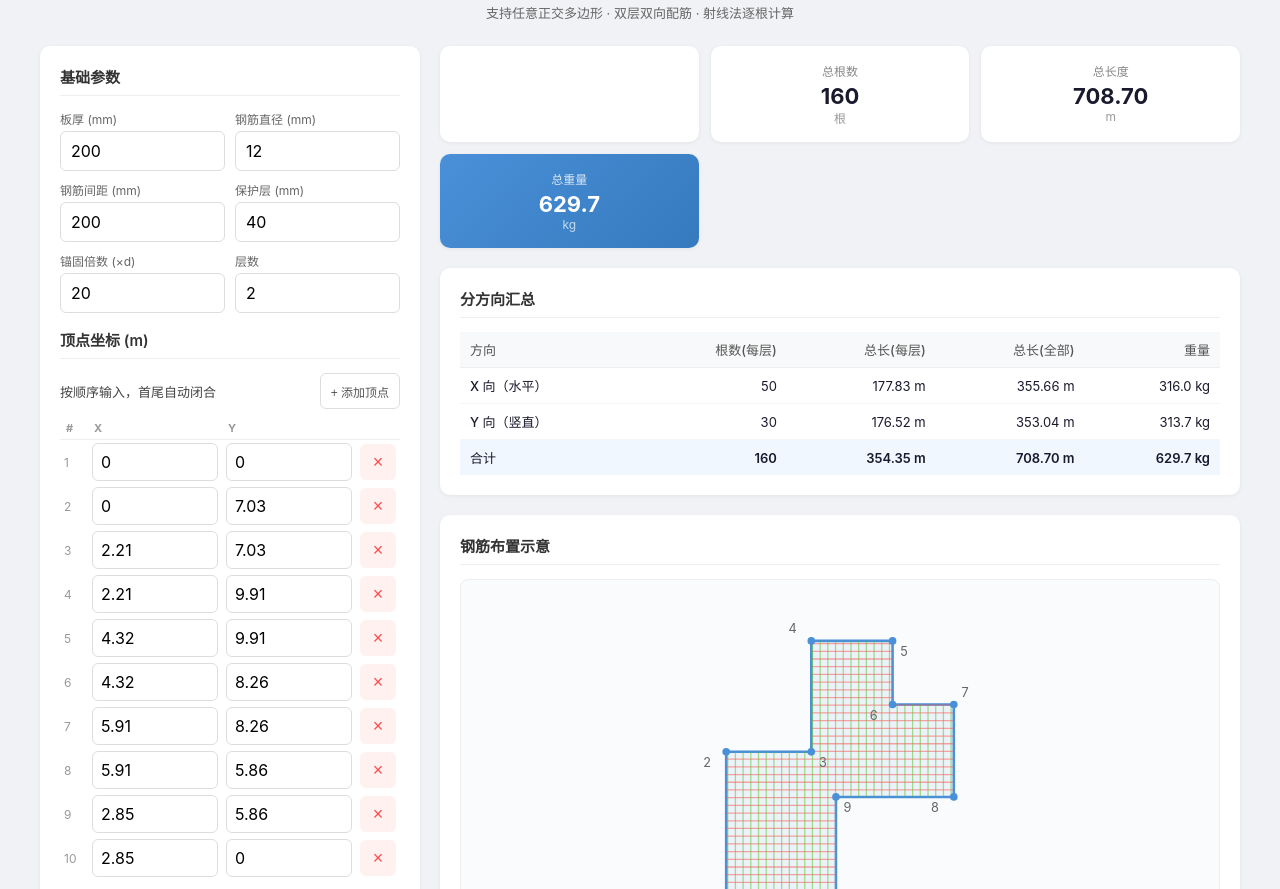
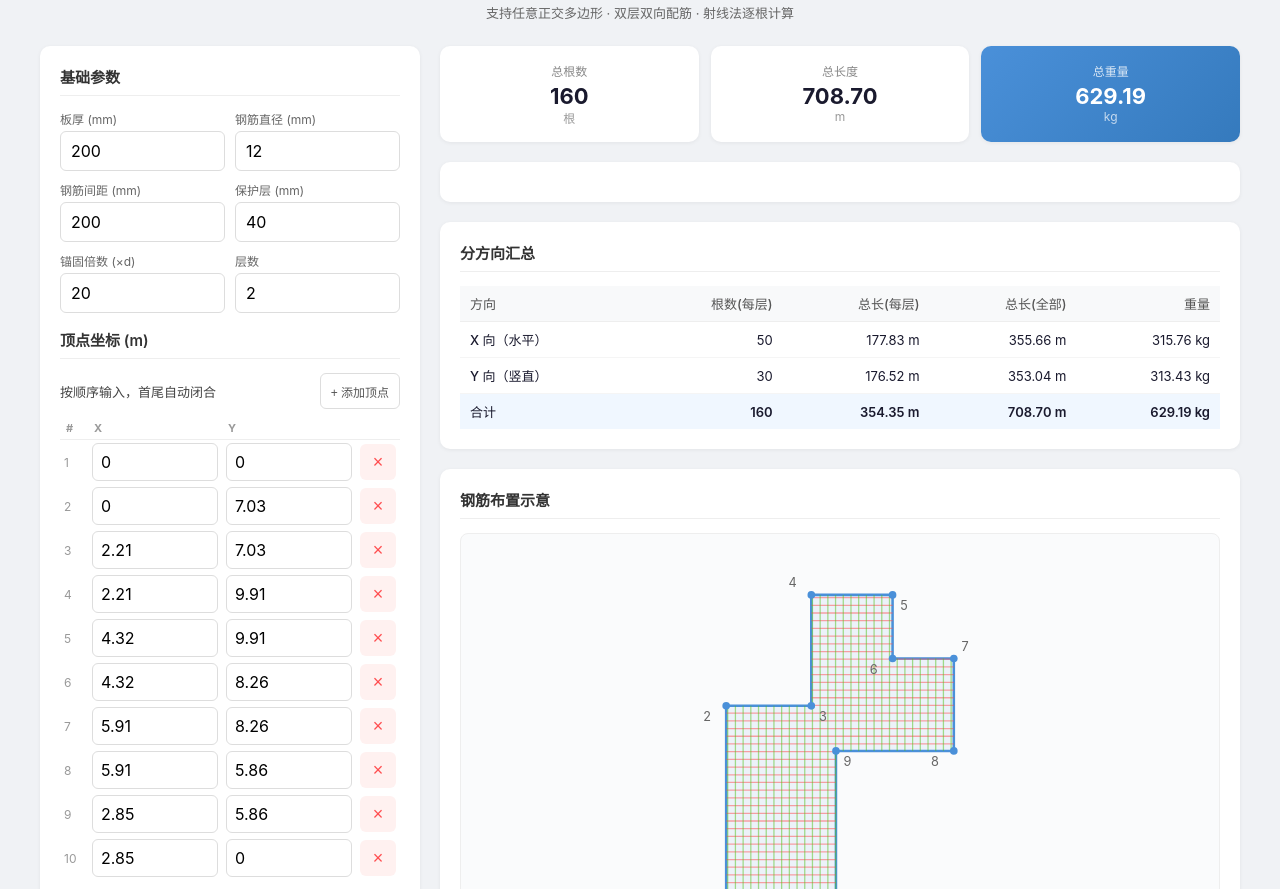
Before and after one commit to chenjianfei248-hash/-, a plain HTML site: page index.html in a window 1280 px wide. Shown: the part 59-948 px from the top of the page. Drawn offline with Linux system fonts and the light colour scheme.

Commit message:
Insert AdSense loader and ad slot below calculation summary cards

```diff
--- a/index.html
+++ b/index.html
@@ -4,7 +4,10 @@
 <meta charset="UTF-8">
 <meta name="viewport" content="width=device-width, initial-scale=1, viewport-fit=cover">
 <meta name="theme-color" content="#f0f2f5">
+<meta name="google-adsense-account" content="ca-pub-5080388241761388">
 <title>多边形基础底板钢筋量计算器</title>
+<script async src="https://pagead2.googlesyndication.com/pagead/js/adsbygoogle.js?client=ca-pub-5080388241761388"
+     crossorigin="anonymous"></script>
 <style>
 * { margin: 0; padding: 0; box-sizing: border-box; }
 :root { color-scheme: light; }
@@ -127,21 +130,22 @@ svg text { font-family: -apple-system, "Microsoft YaHei", sans-serif; }
   </section>
 
   <section class="results-area" aria-label="计算结果">
-    <div class="summary-cards" id="summaryCards"><div class="panel">
-  <ins class="adsbygoogle"
-       style="display:block"
-       data-ad-client="ca-pub-5080388241761388"
-       data-ad-slot="广告位ID"
-       data-ad-format="auto"
-       data-full-width-responsive="true"></ins>
-  <script>
-    (adsbygoogle = window.adsbygoogle || []).push({});
-  </script>
-</div>
+    <div class="summary-cards" id="summaryCards">
       <div class="card"><div class="label">总根数</div><div class="value" id="totalCount">-</div><div class="unit">根</div></div>
       <div class="card"><div class="label">总长度</div><div class="value" id="totalLength">-</div><div class="unit">m</div></div>
       <div class="card highlight"><div class="label">总重量</div><div class="value" id="totalWeight">-</div><div class="unit">kg</div></div>
     </div>
+    <section class="panel" aria-label="广告">
+      <ins class="adsbygoogle"
+           style="display:block"
+           data-ad-client="ca-pub-5080388241761388"
+           data-ad-slot="6713291468"
+           data-ad-format="auto"
+           data-full-width-responsive="true"></ins>
+      <script>
+        (adsbygoogle = window.adsbygoogle || []).push({});
+      </script>
+    </section>
     <section class="panel">
       <h2>分方向汇总</h2>
       <div class="table-scroll"><table class="dir-table" id="dirTable">
@@ -169,7 +173,7 @@ function renderVertices() {
   const tbody = document.getElementById('vertexBody'); tbody.innerHTML = '';
   vertices.forEach((v, i) => {
     const tr = document.createElement('tr');
-    tr.innerHTML = `<td style="width:28px;color:#999;font-size:12px;">${i+1}</td><td><input aria-label="顶点 ${i+1} X 坐标" type="number" step="0.01" value="${v[0]}" onchange="updateVertex(${i},0,this.value)"></td><td><input aria-label="顶点 ${i+1} Y 坐标" type="number" step="0.01" value="${v[1]}" onchange="updateVertex(${i},1,this.value)"></td><td><button class="del-btn" onclick="removeVertex(${i})" title="删除顶点 ${i+1}" aria-label="删除顶点 ${i+1}">×</button></td>`;
+    tr.innerHTML = `<td style="width:28px;color:#999;font-size:12px;">${i+1}</td><td><input aria-label="顶点 ${i+1} X 坐标" type="number" step="0.01" value="${v[0]}" onchange="updateVertex(${i},0,this.value)"></td><td><input aria-label="顶点 ${i+1} Y 坐标" type="number" step="0.01" value="${v[1]}" onchange="updateVertex(${i},1,this.value)"></td><td><button class="del-btn" aria-label="删除顶点 ${i+1}" onclick="removeVertex(${i})">×</button></td>`;
     tbody.appendChild(tr);
   });
 }
@@ -197,31 +201,29 @@ function calcDirection(poly,direction,cover,anchor,spacing) {
 }
 function calculate() {
   const errEl=document.getElementById('errorMsg');errEl.style.display='none';
-  const cover=parseFloat(document.getElementById('cover').value)/1000,dia=parseFloat(document.getElementById('rebarDia').value)/1000,spacing=parseFloat(document.getElementById('rebarSpacing').value)/1000,anchorFactor=parseFloat(document.getElementById('anchorFactor').value),layers=parseInt(document.getElementById('layers').value),anchor=anchorFactor*dia,density=dia*dia*1000*1000*.00617;
-  if(!Number.isFinite(cover)||!Number.isFinite(dia)||!Number.isFinite(spacing)||!Number.isFinite(anchorFactor)||!Number.isFinite(layers)||cover<=0||dia<=0||spacing<=0||anchorFactor<0||layers<1){errEl.textContent='参数错误：请检查各参数';errEl.style.display='block';return;}
+  const cover=parseFloat(document.getElementById('cover').value)/1000,dia=parseFloat(document.getElementById('rebarDia').value)/1000,spacing=parseFloat(document.getElementById('rebarSpacing').value)/1000,anchorFactor=parseFloat(document.getElementById('anchorFactor').value),layers=parseInt(document.getElementById('layers').value,10),anchor=anchorFactor*dia;
+  if(!Number.isFinite(cover)||!Number.isFinite(dia)||!Number.isFinite(spacing)||!Number.isFinite(anchorFactor)||!Number.isFinite(layers)||cover<=0||dia<=0||spacing<=0||anchorFactor<0||layers<1){errEl.textContent='请输入有效的正数参数';errEl.style.display='block';return;}
   if(vertices.length<3){errEl.textContent='顶点数不足，至少需要 3 个顶点';errEl.style.display='block';return;}
-  const xDetails=calcDirection(vertices,'X',cover,anchor,spacing),yDetails=calcDirection(vertices,'Y',cover,anchor,spacing),xLenPerLayer=xDetails.reduce((s,d)=>s+d.length,0),yLenPerLayer=yDetails.reduce((s,d)=>s+d.length,0),xLenTotal=xLenPerLayer*layers,yLenTotal=yLenPerLayer*layers,grandTotal=xLenTotal+yLenTotal,grandWeight=grandTotal*density,grandCount=(xDetails.length+yDetails.length)*layers;
-  document.getElementById('totalCount').textContent=grandCount;document.getElementById('totalLength').textContent=grandTotal.toFixed(2);document.getElementById('totalWeight').textContent=grandWeight.toFixed(1);
-  document.getElementById('dirTableBody').innerHTML=`<tr><td>X 向（水平）</td><td>${xDetails.length}</td><td>${xLenPerLayer.toFixed(2)} m</td><td>${xLenTotal.toFixed(2)} m</td><td>${(xLenTotal*density).toFixed(1)} kg</td></tr><tr><td>Y 向（竖直）</td><td>${yDetails.length}</td><td>${yLenPerLayer.toFixed(2)} m</td><td>${yLenTotal.toFixed(2)} m</td><td>${(yLenTotal*density).toFixed(1)} kg</td></tr><tr class="total-row"><td>合计</td><td>${grandCount}</td><td>${(xLenPerLayer+yLenPerLayer).toFixed(2)} m</td><td>${grandTotal.toFixed(2)} m</td><td>${grandWeight.toFixed(1)} kg</td></tr>`;
+  const xDetails=calcDirection(vertices,'X',cover,anchor,spacing),yDetails=calcDirection(vertices,'Y',cover,anchor,spacing),xLenPerLayer=xDetails.reduce((s,d)=>s+d.length,0),yLenPerLayer=yDetails.reduce((s,d)=>s+d.length,0);
+  const xLenTotal=xLenPerLayer*layers,yLenTotal=yLenPerLayer*layers,grandTotal=xLenTotal+yLenTotal,grandCount=(xDetails.length+yDetails.length)*layers,unitWeight=Math.PI*(dia*dia)/4*7850,grandWeight=grandTotal*unitWeight;
+  document.getElementById('totalCount').textContent=grandCount;document.getElementById('totalLength').textContent=grandTotal.toFixed(2);document.getElementById('totalWeight').textContent=grandWeight.toFixed(2);
+  document.getElementById('dirTableBody').innerHTML=`<tr><td>X 向（水平）</td><td>${xDetails.length}</td><td>${xLenPerLayer.toFixed(2)} m</td><td>${xLenTotal.toFixed(2)} m</td><td>${(xLenTotal*unitWeight).toFixed(2)} kg</td></tr><tr><td>Y 向（竖直）</td><td>${yDetails.length}</td><td>${yLenPerLayer.toFixed(2)} m</td><td>${yLenTotal.toFixed(2)} m</td><td>${(yLenTotal*unitWeight).toFixed(2)} kg</td></tr><tr class="total-row"><td>合计</td><td>${grandCount}</td><td>${(xLenPerLayer+yLenPerLayer).toFixed(2)} m</td><td>${grandTotal.toFixed(2)} m</td><td>${grandWeight.toFixed(2)} kg</td></tr>`;
   document.getElementById('detailPanel').style.display='block';
   document.getElementById('xDetailBody').innerHTML=xDetails.map((d,i)=>`<tr><td>${i+1}</td><td>${d.pos.toFixed(3)}</td><td>${d.span.toFixed(3)}</td><td>${d.length.toFixed(3)}</td></tr>`).join('');
   document.getElementById('yDetailBody').innerHTML=yDetails.map((d,i)=>`<tr><td>${i+1}</td><td>${d.pos.toFixed(3)}</td><td>${d.span.toFixed(3)}</td><td>${d.length.toFixed(3)}</td></tr>`).join('');
   drawSVG(vertices,xDetails,yDetails);
 }
 function drawSVG(poly,xDetails,yDetails) {
-  const svg=document.getElementById('rebarSvg'),xs=poly.map(p=>p[0]),ys=poly.map(p=>p[1]),xmin=Math.min(...xs),xmax=Math.max(...xs),ymin=Math.min(...ys),ymax=Math.max(...ys),W=580,H=380,pad=40,scale=Math.min((W-2*pad)/(xmax-xmin||1),(H-2*pad)/(ymax-ymin||1)),ox=pad+(W-2*pad-(xmax-xmin)*scale)/2,oy=pad+(H-2*pad-(ymax-ymin)*scale)/2;
+  const svg=document.getElementById('rebarSvg'),xs=poly.map(p=>p[0]),ys=poly.map(p=>p[1]),xmin=Math.min(...xs),xmax=Math.max(...xs),ymin=Math.min(...ys),ymax=Math.max(...ys),W=580,H=380,pad=40,scale=Math.min((W-2*pad)/(xmax-xmin),(H-2*pad)/(ymax-ymin)),ox=(W-(xmax-xmin)*scale)/2,oy=(H-(ymax-ymin)*scale)/2;
   const tx=x=>ox+(x-xmin)*scale,ty=y=>H-oy-(y-ymin)*scale;let html='';
   html+=`<polygon points="${poly.map(p=>`${tx(p[0])},${ty(p[1])}`).join(' ')}" fill="rgba(74,144,217,0.08)" stroke="#4a90d9" stroke-width="2"/>`;
   xDetails.forEach(d=>hlineIntersections(poly,d.pos).forEach(([a,b])=>html+=`<line x1="${tx(a)}" y1="${ty(d.pos)}" x2="${tx(b)}" y2="${ty(d.pos)}" stroke="rgba(255,77,79,0.5)" stroke-width="1"/>`));
   yDetails.forEach(d=>vlineIntersections(poly,d.pos).forEach(([a,b])=>html+=`<line x1="${tx(d.pos)}" y1="${ty(a)}" x2="${tx(d.pos)}" y2="${ty(b)}" stroke="rgba(82,196,26,0.5)" stroke-width="1"/>`));
   poly.forEach((p,i)=>{html+=`<circle cx="${tx(p[0])}" cy="${ty(p[1])}" r="3" fill="#4a90d9"/><text x="${tx(p[0])+(i%2===0?6:-18)}" y="${ty(p[1])+(i%3===0?-6:12)}" font-size="10" fill="#666">${i+1}</text>`;});
-  html+=`<rect x="${W-150}" y="${H-50}" width="140" height="40" fill="#fff" stroke="#eee" rx="4"/><line x1="${W-140}" y1="${H-38}" x2="${W-110}" y2="${H-38}" stroke="rgba(255,77,79,0.7)" stroke-width="2"/><text x="${W-105}" y="${H-34}" font-size="11" fill="#555">X 向钢筋</text><line x1="${W-140}" y1="${H-20}" x2="${W-110}" y2="${H-20}" stroke="rgba(82,196,26,0.7)" stroke-width="2"/><text x="${W-105}" y="${H-16}" font-size="11" fill="#555">Y 向钢筋</text>`;
+  html+=`<rect x="${W-150}" y="${H-50}" width="140" height="40" fill="#fff" stroke="#eee" rx="4"/><line x1="${W-140}" y1="${H-38}" x2="${W-110}" y2="${H-38}" stroke="rgba(255,77,79,0.7)" stroke-width="2"/><text x="${W-104}" y="${H-34}" font-size="10" fill="#666">X 向</text><line x1="${W-70}" y1="${H-38}" x2="${W-70}" y2="${H-18}" stroke="rgba(82,196,26,0.7)" stroke-width="2"/><text x="${W-64}" y="${H-34}" font-size="10" fill="#666">Y 向</text>`;
   svg.setAttribute('viewBox',`0 0 ${W} ${H}`);svg.innerHTML=html;
 }
 renderVertices();calculate();
 </script>
 </body>
 </html>
-<script async
-  src="https://pagead2.googlesyndication.com/pagead/js/adsbygoogle.js?client=ca-pub-5080388241761388"
-  crossorigin="anonymous"></script>
```
